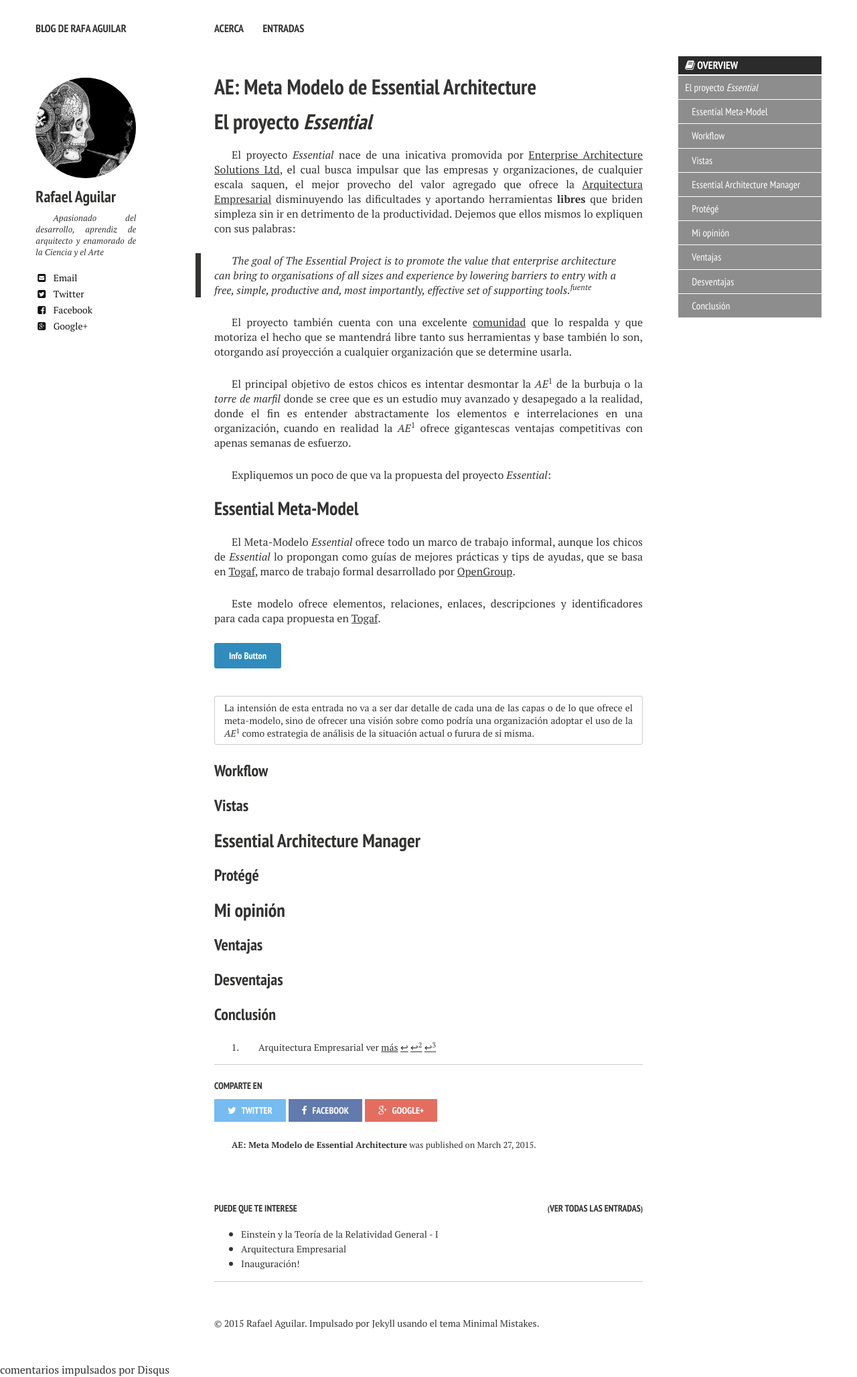
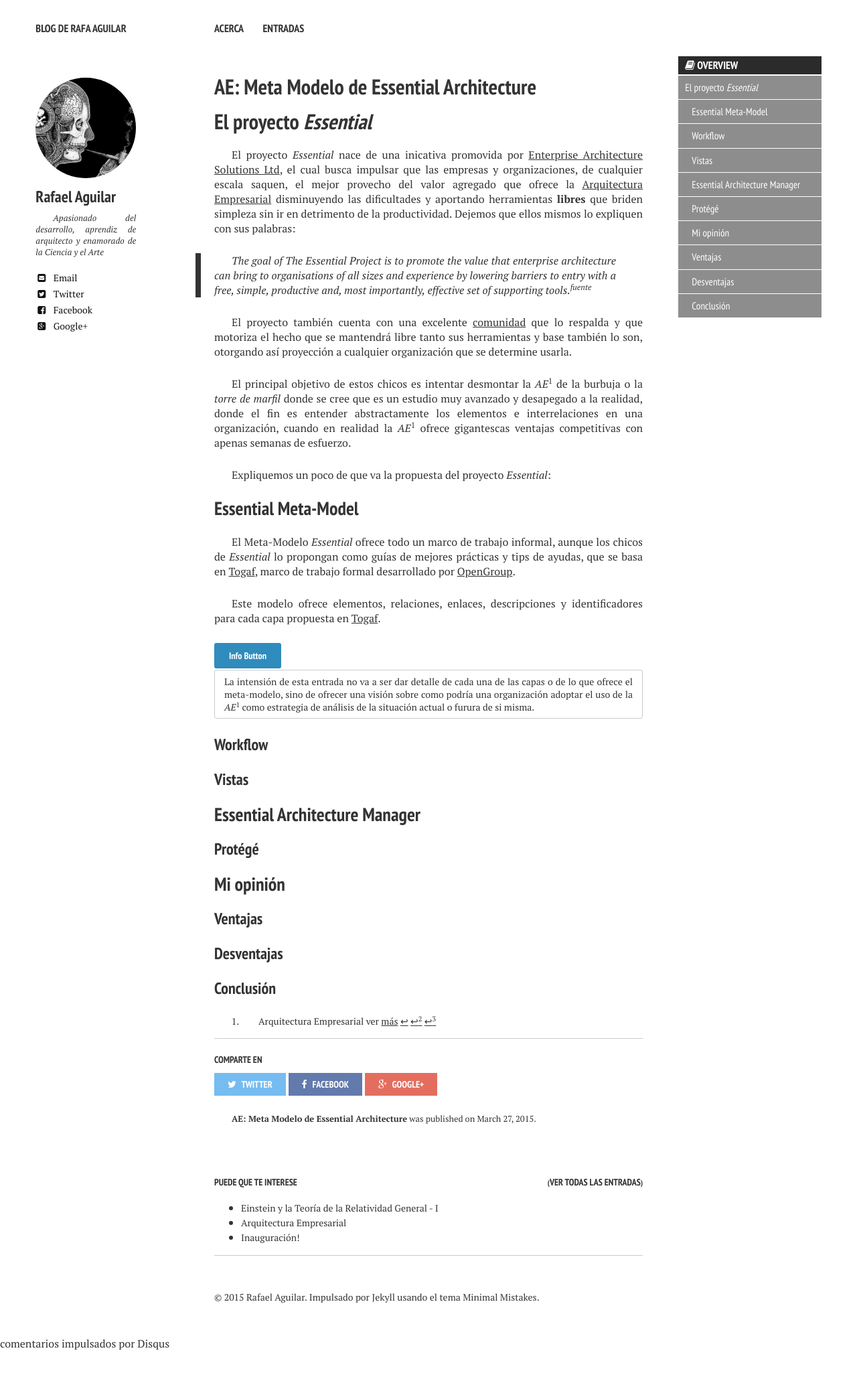
Before and after one commit to RafaAguilar/RafaAguilar.github.io, a Jekyll site: the page built from _posts/2015-03-27-meta-modelo-de-essential-architecture.markdown, in a window 1280 px wide. Shown: the whole page at 67% size. Built offline with Jekyll 4.4.1, drawn with Linux system fonts in a browser that asks for light colours; nearby versions of some CDN libraries; comment, search, counter and statistics services are not loaded; after the commit the page ends 2017 px from its top, so only the background shows below that.

Commit message:
Fix to get a closer notice frame of a custom title.

```diff
--- a/_sass/typography.scss
+++ b/_sass/typography.scss
@@ -101,6 +101,7 @@ figcaption {
 	background-color: $body-color;
 	border: 1px solid darken($body-color,20);
 	@include rounded(3px);
+    margin: -18px 0px 1.625rem;
 }
 
 /*
```
